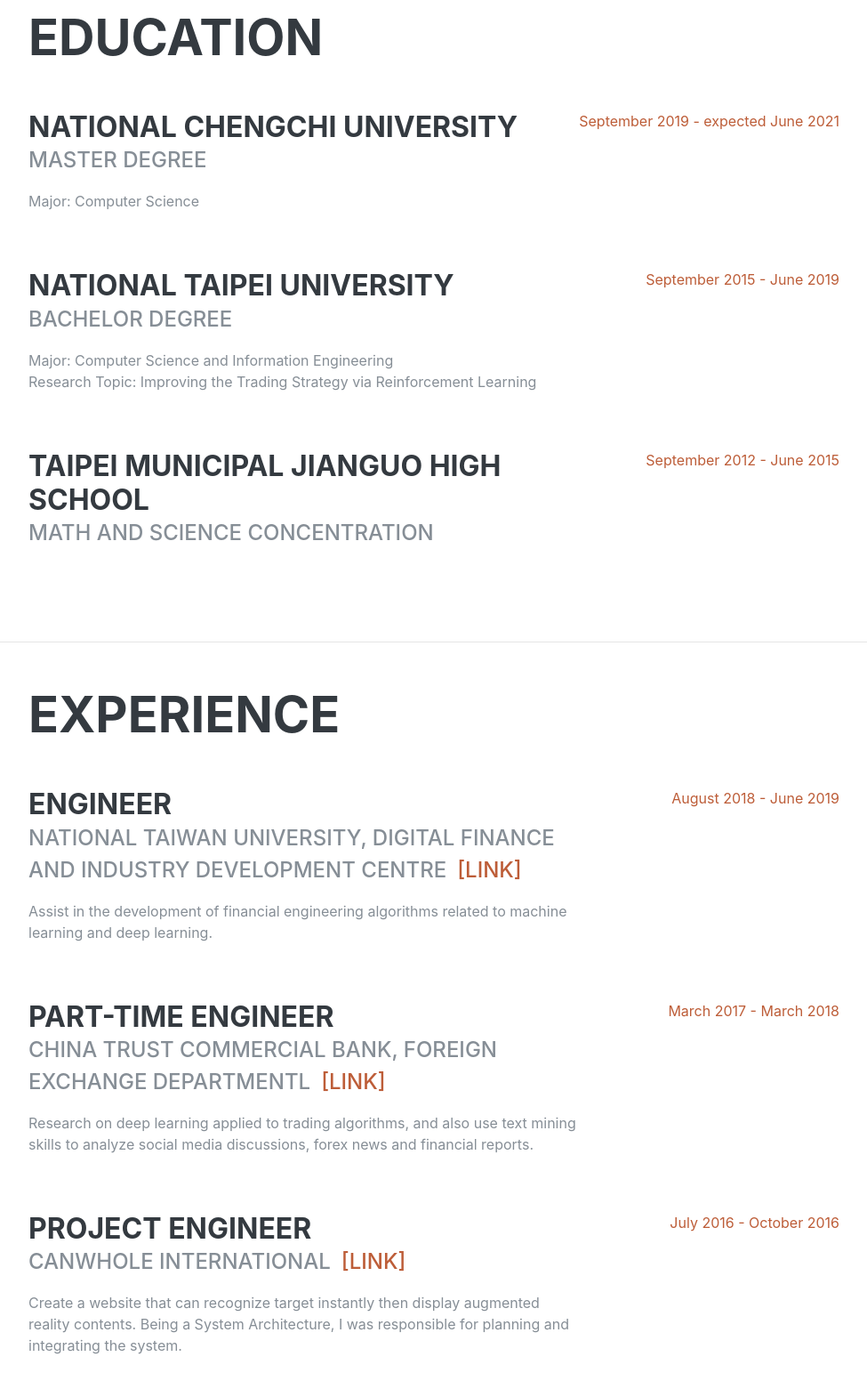
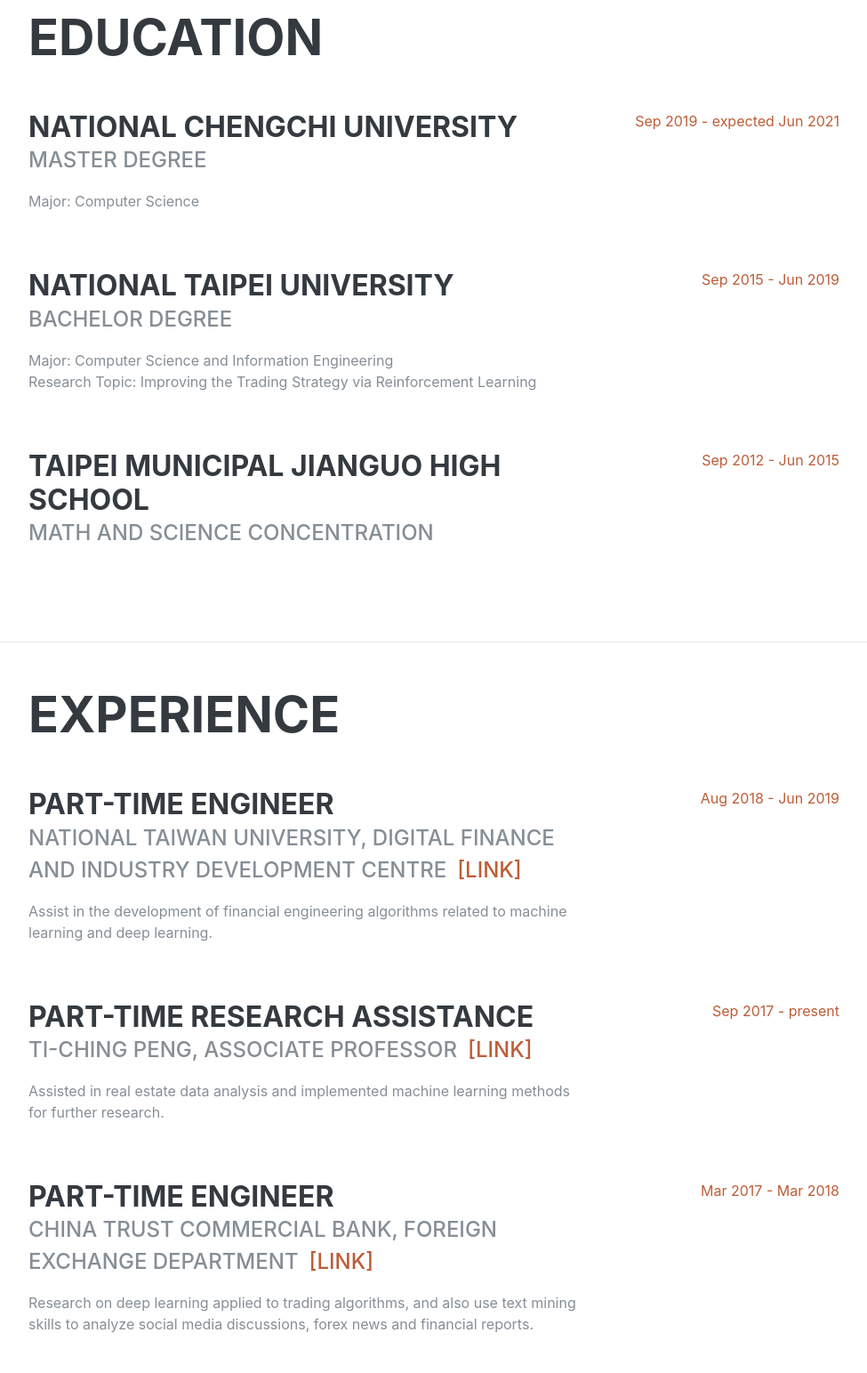
Before and after one commit to RainBoltz/ccwang, a plain HTML site: page index.html in a window 1280 px wide. Shown: the part 880-2423 px from the top of the page at 89% size, without its empty margins (288-1263 px from the left). Drawn offline with Linux system fonts and the light colour scheme; a web font is replaced by a local one.

Commit message:
Update experiences

```diff
--- a/index.html
+++ b/index.html
@@ -127,7 +127,7 @@
             <p></p>
           </div>
           <div class="resume-date text-md-right">
-            <span class="text-primary">September 2019 - expected June 2021</span>
+            <span class="text-primary">Sep 2019 - expected Jun 2021</span>
           </div>
         </div>
 
@@ -139,7 +139,7 @@
             <p>Research Topic: Improving the Trading Strategy via Reinforcement Learning</p>
           </div>
           <div class="resume-date text-md-right">
-            <span class="text-primary">September 2015 - June 2019</span>
+            <span class="text-primary">Sep 2015 - Jun 2019</span>
           </div>
         </div>
 
@@ -150,7 +150,7 @@
             <p></p>
           </div>
           <div class="resume-date text-md-right">
-            <span class="text-primary">September 2012 - June 2015</span>
+            <span class="text-primary">Sep 2012 - Jun 2015</span>
           </div>
         </div>
 
@@ -165,26 +165,38 @@
 
         <div class="resume-item d-flex flex-column flex-md-row justify-content-between mb-5">
           <div class="resume-content">
-            <h3 class="mb-0">Engineer</h3>
+            <h3 class="mb-0">Part-time Engineer</h3>
             <div class="subheading mb-3">National Taiwan University, Digital Finance and Industry Development Centre&ensp;<a href="http://18.217.252.187/" target="_blank">[link]</a></div>
             <p>Assist in the development of financial engineering algorithms related to machine learning and deep learning.</p>
           </div>
           <div class="resume-date text-md-right">
-            <span class="text-primary">August 2018 - June 2019</span>
+            <span class="text-primary">Aug 2018 - Jun 2019</span>
           </div>
         </div>
 
         <div class="resume-item d-flex flex-column flex-md-row justify-content-between mb-5">
           <div class="resume-content">
+            <h3 class="mb-0">Part-time Research Assistance</h3>
+            <div class="subheading mb-3">Ti-Ching Peng, Associate Professor&ensp;<a href="https://scholar.google.com.hk/citations?user=lmNfYLsAAAAJ&hl=zh-TW" target="_blank">[link]</a></div>
+            <p>Assisted in real estate data analysis and implemented machine learning methods for further research.</p>
+          </div>
+          <div class="resume-date text-md-right">
+            <span class="text-primary">Sep 2017 - present</span>
+          </div>
+        </div>
+
+        <div class="resume-item d-flex flex-column flex-md-row justify-content-between">
+          <div class="resume-content">
             <h3 class="mb-0">Part-time Engineer</h3>
-            <div class="subheading mb-3">China Trust Commercial Bank, Foreign Exchange Departmentl&ensp;<a href="http://www.ctbcholding.com/index.html" target="_blank">[link]</a></div>
+            <div class="subheading mb-3">China Trust Commercial Bank, Foreign Exchange Department&ensp;<a href="http://www.ctbcholding.com/index.html" target="_blank">[link]</a></div>
             <p>Research on deep learning applied to trading algorithms, and also use text mining skills to analyze social media discussions, forex news and financial reports.</p>
           </div>
           <div class="resume-date text-md-right">
-            <span class="text-primary">March 2017 - March 2018</span>
+            <span class="text-primary">Mar 2017 - Mar 2018</span>
           </div>
         </div>
 
+        <!--
         <div class="resume-item d-flex flex-column flex-md-row justify-content-between">
           <div class="resume-content">
             <h3 class="mb-0">Project Engineer</h3>
@@ -192,9 +204,11 @@
             <p>Create a website that can recognize target instantly then display augmented reality contents. Being a System Architecture, I was responsible for planning and integrating the system.</p>
           </div>
           <div class="resume-date text-md-right">
-            <span class="text-primary">July 2016 - October 2016</span>
+            <span class="text-primary">Jul 2016 - Oct 2016</span>
           </div>
         </div>
+        -->
+
 
       </div>
 
@@ -325,7 +339,7 @@
           <li>
             <p>
               <b>The application of big data on house prices in Japan: Web data mining and machine learning</b><br>
-              Ti-Cing Peng*, Chun-Chieh Wang<br>
+              Ti-Ching Peng*, Chun-Chieh Wang<br>
               <i>Annual International Conference on Recent Advances in Business, Economics, Social Sciences and Humanities (RBESH), Tokyo, 2018/10</i>
             </p>
           </li>
```
